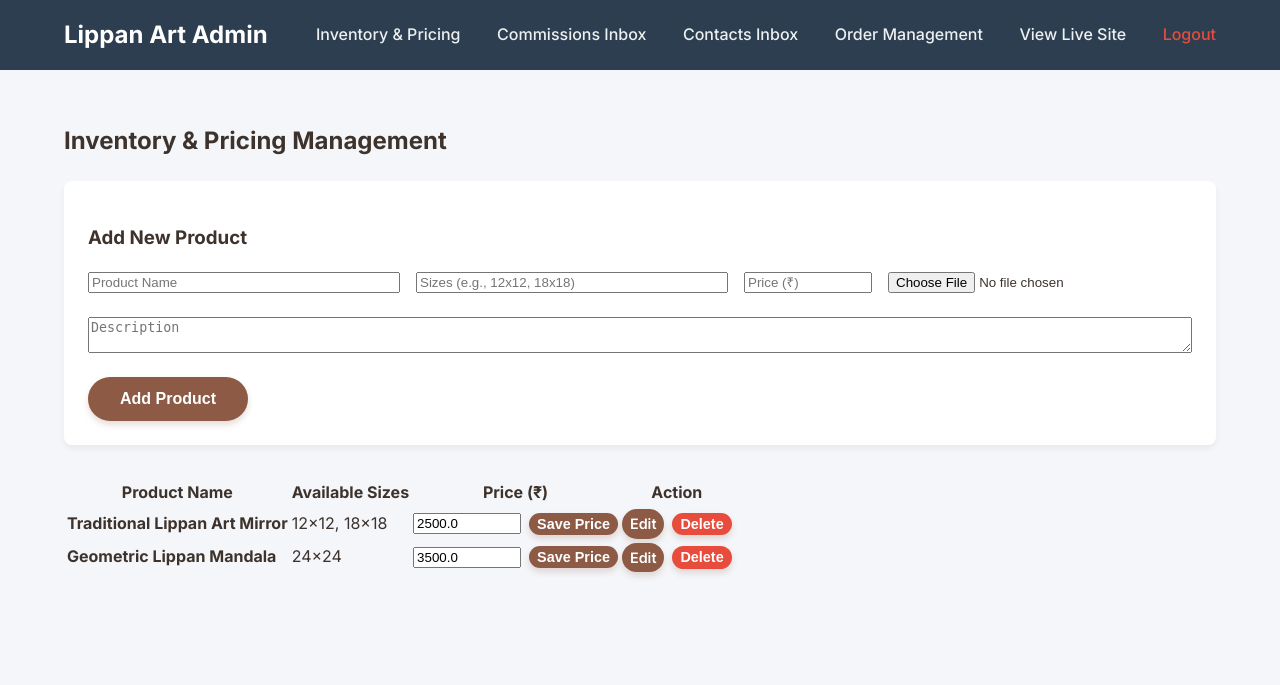
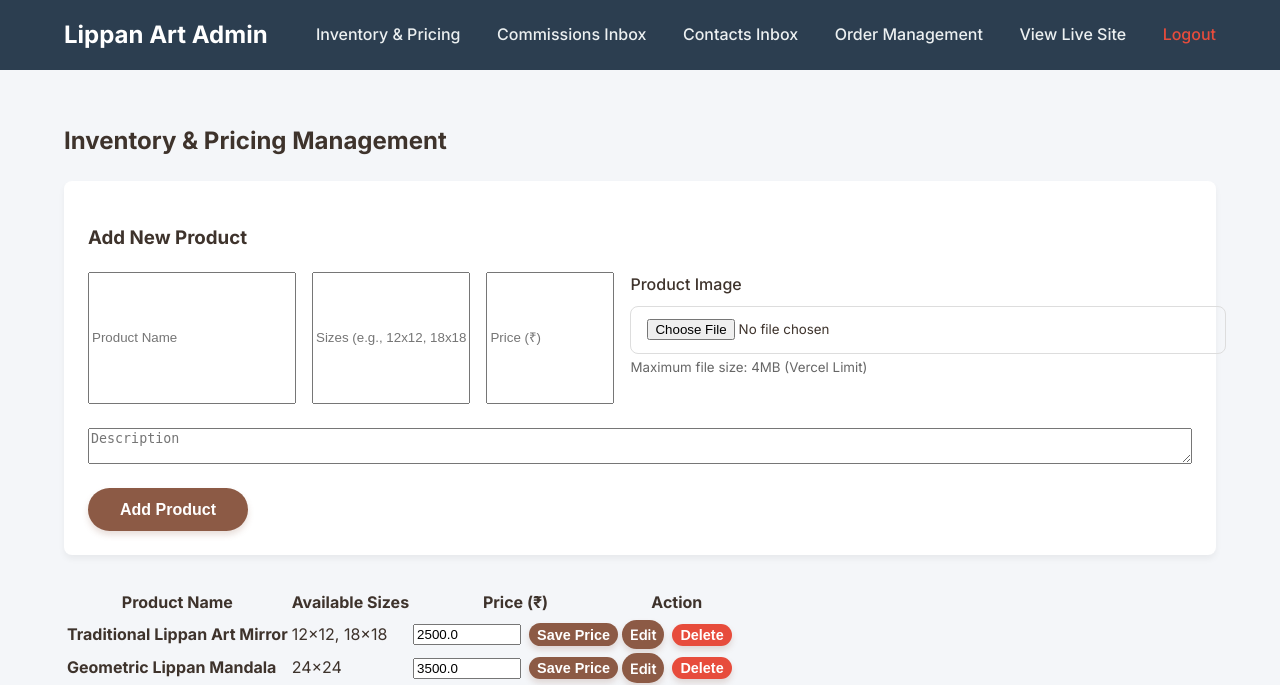
Before and after one commit to Shivamahapatra/Website-for-lippan-art, a Flask app: page /admin in a window 1280 px wide. Shown: the top 685 px of the page. Run offline with Flask 3, Linux system fonts and the light colour scheme; the visitor is signed in with stand-in values (Sample User, id 1).

Commit message:
Add files via upload

```diff
--- a/templates/admin_inventory.html
+++ b/templates/admin_inventory.html
@@ -11,7 +11,11 @@
         <input type="text" name="name" placeholder="Product Name" required style="flex: 1; min-width: 200px;">
         <input type="text" name="sizes" placeholder="Sizes (e.g., 12x12, 18x18)" required style="flex: 1; min-width: 150px;">
         <input type="number" step="0.01" name="price" placeholder="Price (₹)" required style="width: 120px;">
-        <input type="file" name="image_file" accept="image/*" required style="flex: 1; min-width: 150px;">
+        <div class="form-group">
+            <label>Product Image</label>
+            <input type="file" name="image_file" accept="image/*" id="addImage" onchange="checkFileSize(this)">
+            <small style="color: #666;">Maximum file size: 4MB (Vercel Limit)</small>
+        </div>
         <textarea name="description" placeholder="Description" required style="width: 100%; margin-top: 0.5rem;"></textarea>
         <button type="submit" class="btn btn-primary" style="margin-top: 0.5rem;">Add Product</button>
     </form>
@@ -49,4 +53,14 @@
         {% endfor %}
     </tbody>
 </table>
+<script>
+function checkFileSize(input) {
+    if (input.files && input.files[0]) {
+        if (input.files[0].size > 4 * 1024 * 1024) { // 4MB
+            alert("File is too large! Vercel only allows images under 4MB. Please compress your image first.");
+            input.value = ""; // Clear the input
+        }
+    }
+}
+</script>
 {% endblock %}
```
